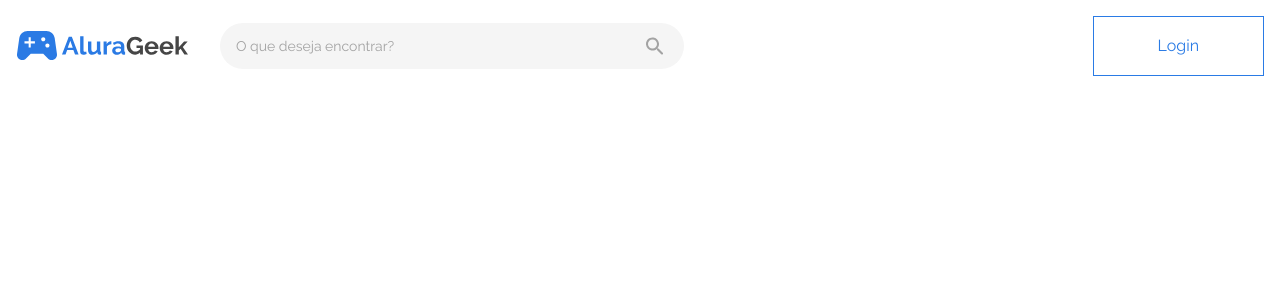
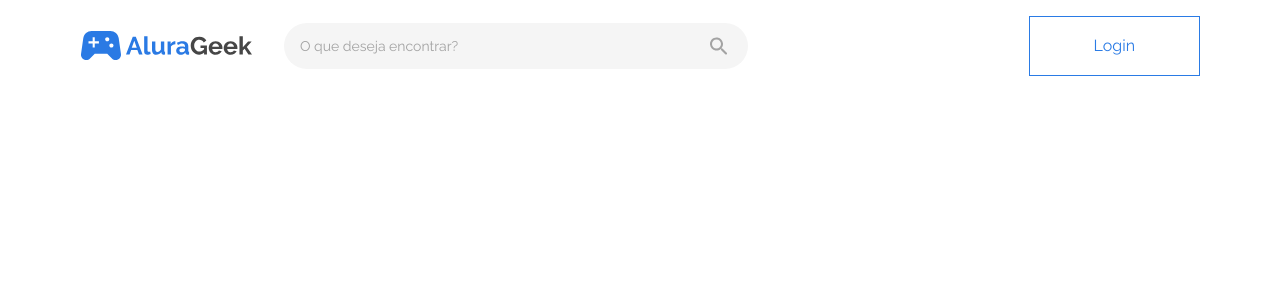
Before and after one commit to heitorlisboa/alura-geek, a Next.js app: page / in a window 1280 px wide. Shown: the top 300 px of the page. Built offline with nearby package versions, Linux system fonts and the light colour scheme.

Commit message:
Refatoração dos estilos
* Criação de componente de container
* Alteração do padrão de espaçamento inline

```diff
--- /dev/null
+++ b/src/components/Container/Container.module.scss
@@ -0,0 +1,6 @@
+.container {
+  --min-inline-margin: var(--inline-spacing);
+  width: calc(100% - 2 * var(--min-inline-margin));
+  max-width: 70rem;
+  margin: 0 auto;
+}
--- /dev/null
+++ b/src/components/Container/index.tsx
@@ -0,0 +1,18 @@
+import type { FC } from "react";
+
+import styles from "./Container.module.scss";
+
+import { classNames } from "../../utils";
+
+type ContainerProps = {
+  className?: string;
+};
+
+const Container: FC<ContainerProps> = function ContainerComponent({
+  children,
+  className,
+}) {
+  return <div {...classNames([styles.container, className])}>{children}</div>;
+};
+
+export default Container;
--- a/src/components/Header/Header.module.scss
+++ b/src/components/Header/Header.module.scss
@@ -1,16 +1,15 @@
 @use "../../styles/partials/screen-breakpoints.scss" as sb;
 
-.header,
+.headerContainer,
 .titleAndForm {
   display: flex;
   align-items: center;
 }
 
-.header {
-  --padding: var(--size-3);
+.headerContainer {
   justify-content: space-between;
 
-  padding: var(--padding);
+  padding-block: var(--size-3);
 }
 
 .titleAndForm {
@@ -25,21 +24,15 @@
   position: absolute;
   top: 50%;
   transform: translateY(-50%);
-  right: var(--padding);
+  right: 0;
 }
 
 .loginButton {
   padding-inline: var(--size-6);
 }
 
-@media (max-width: calc(sb.$bigger-than-phone - 1px)) {
-  .header {
-    --padding: var(--size-2);
-  }
-}
-
 @media (max-width: calc(650px - 1px)) {
-  .header {
+  .headerContainer {
     position: relative;
     gap: var(--size-2);
   }
--- a/src/components/Header/index.tsx
+++ b/src/components/Header/index.tsx
@@ -2,6 +2,7 @@ import Link from "next/link";
 import { useState } from "react";
 import type { FC } from "react";
 
+import Container from "../Container";
 import Button from "../Button";
 import SearchForm from "../SearchForm";
 import SearchSvg from "../../icons/SearchSvg";
@@ -25,7 +26,8 @@ const Header: FC = function HeaderComponent() {
   }
 
   return (
-    <header className={styles.header}>
+    <header>
+      <Container className={styles.headerContainer}>
         <div className={styles.titleAndForm}>
           <h1>
             <Link href="/" passHref>
@@ -35,10 +37,8 @@ const Header: FC = function HeaderComponent() {
               </a>
             </Link>
           </h1>
-
           {!mobile && <SearchForm />}
         </div>
-
         <Button
           className={styles.loginButton}
           variant="outlined"
@@ -47,7 +47,6 @@ const Header: FC = function HeaderComponent() {
         >
           Login
         </Button>
-
         {mobile && (
           <>
             <button
@@ -58,7 +57,6 @@ const Header: FC = function HeaderComponent() {
               <span className="sr-only">Abrir barra de pesquisa</span>
               <SearchSvg className={styles.searchIcon} />
             </button>
-
             <div
               {...classNames([
                 styles.searchFormWrapper,
@@ -73,6 +71,7 @@ const Header: FC = function HeaderComponent() {
             </div>
           </>
         )}
+      </Container>
     </header>
   );
 };
--- a/src/styles/global/index.scss
+++ b/src/styles/global/index.scss
@@ -1,4 +1,4 @@
 @use "reset.css";
-@use "variables.css";
+@use "variables.scss";
 @use "elements.scss";
 @use "utilities.scss";
--- a/src/styles/global/variables.css
+++ b/src/styles/global/variables.scss
@@ -1,3 +1,5 @@
+@use "../../styles/partials/screen-breakpoints.scss" as sb;
+
 :root {
   /* COLORS */
   /* Text specific colors */
@@ -23,4 +25,13 @@
   /* FONT SIZES */
   --fs-small: 0.875rem;
   --fs-normal: 1rem;
+
+  /* DEFAULT INLINE PADDING/MARGIN */
+  --inline-spacing: var(--size-3);
 }
+
+@media (max-width: sb.$bigger-than-phone) {
+  :root {
+    --inline-spacing: var(--size-2);
+  }
+}
```
Lines whose indentation alone changed are shown as unchanged.
